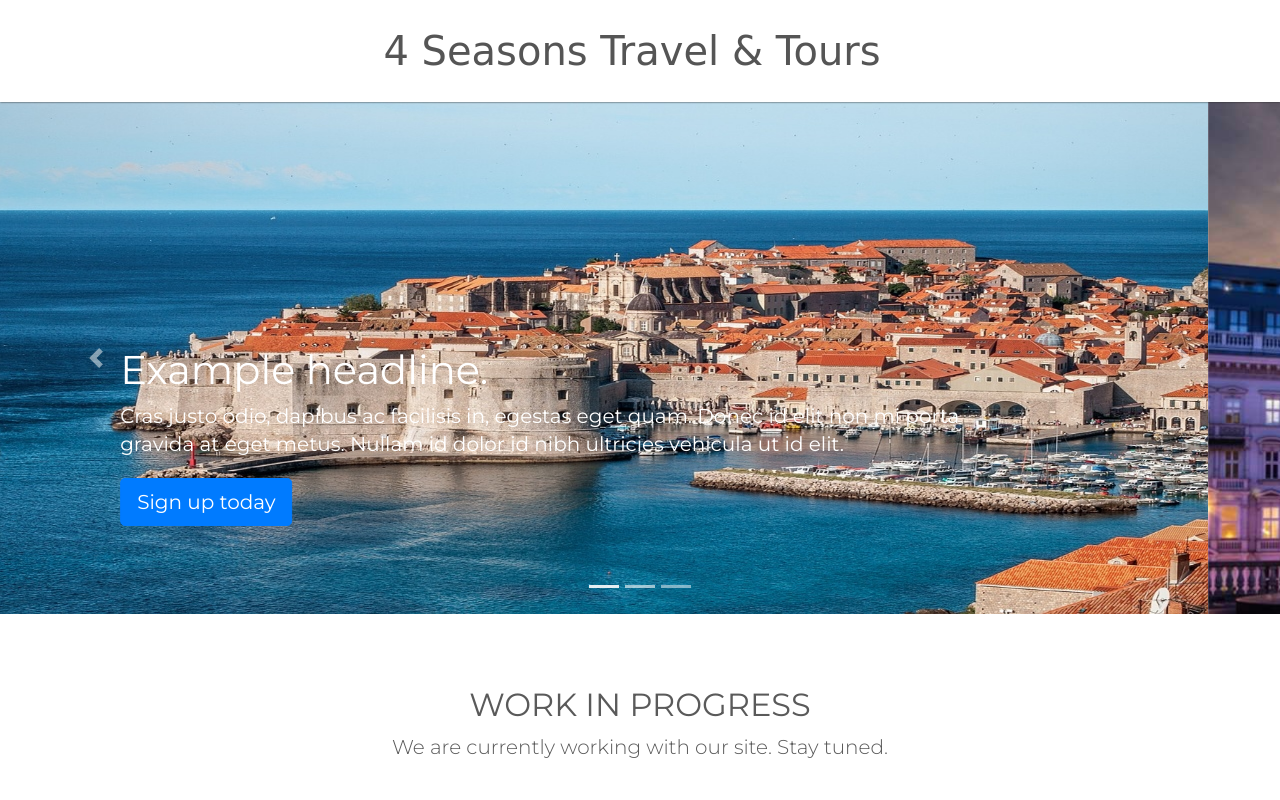
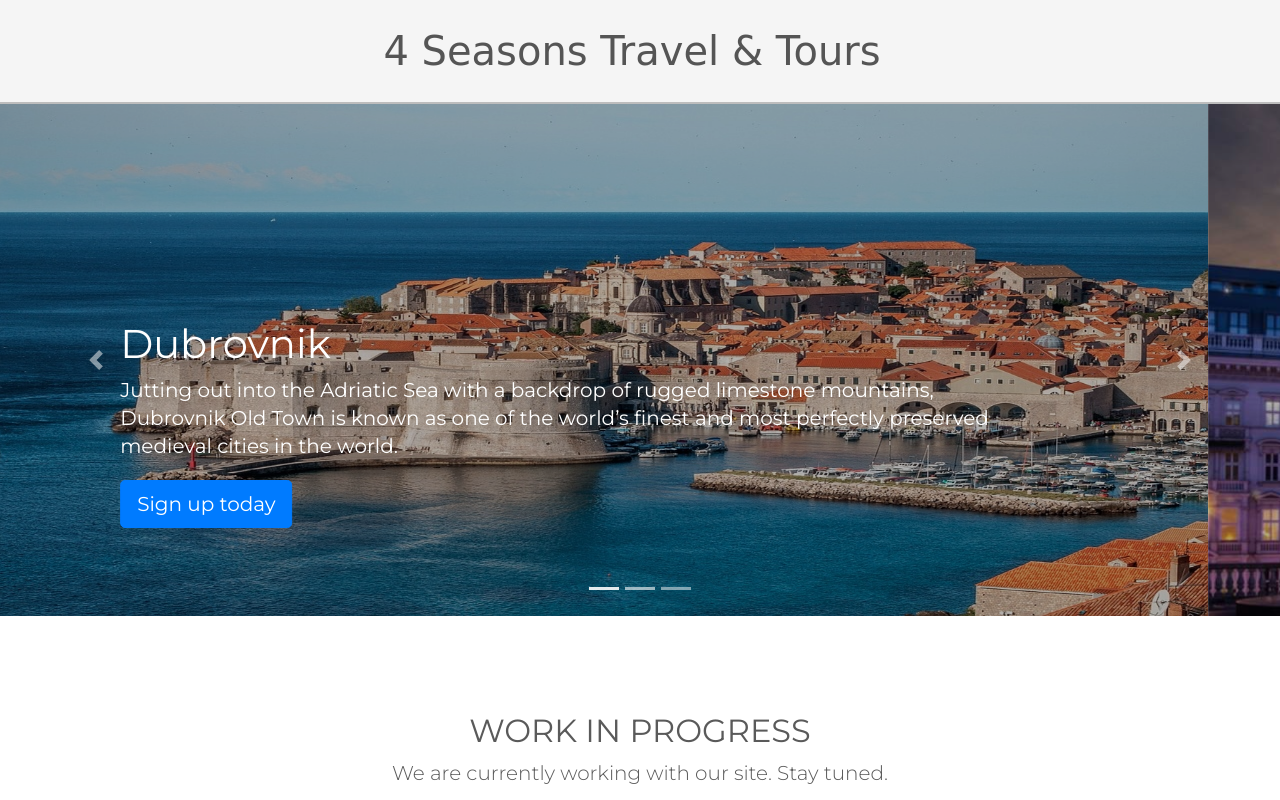
Before and after one commit to ingridafeimi/4seasons, a plain HTML site: page index.html in a window 1280 px wide. Shown: the top 800 px of the page. Drawn offline with nearby package versions, Linux system fonts and the light colour scheme; a web font is replaced by a local one.

Commit message:
ndryshime te vogla

```diff
--- a/assets/css/style.css
+++ b/assets/css/style.css
@@ -10,6 +10,8 @@ h1, h2, h3, h4, h5, h6, p {
 
 .navbar {
     justify-content: center;
+    background: whitesmoke;
+    border-bottom: 2px solid #bdbdbd;
 }
 
 .navbar-brand {
@@ -35,12 +37,20 @@ h1, h2, h3, h4, h5, h6, p {
 }
 
 header {
-    box-shadow: 0 0 2px 0 #222;
     position: relative;
     z-index: 10;
 }
 
 footer {
     padding: 30px 0;
-    background: #fefafa;
+    background: whitesmoke;
 }
+
+.opacity {
+    position: absolute;
+    width: 100%;
+    height: 100%;
+    background: black;
+    opacity: 0.3;
+    z-index: 1;
+}
--- a/index.html
+++ b/index.html
@@ -51,51 +51,56 @@
                 </ol>
                 <div class="carousel-inner">
                     <div class="carousel-item active">
+                        <div class="opacity"></div>
                         <img src="assets/images/dubrovnik.jpg" class="d-block w-100" alt="...">
                         <div class="container">
                             <div class="carousel-caption text-left">
-                                <h1>Example headline.</h1>
-                                <p>Cras justo odio, dapibus ac facilisis in, egestas eget quam. Donec id elit non mi porta gravida at eget metus. Nullam id dolor id nibh ultricies vehicula ut id elit.</p>
+                                <h1>Dubrovnik</h1>
+                                <p>Jutting out into the Adriatic Sea with a backdrop of rugged limestone mountains, Dubrovnik Old Town is known as one of the world’s finest and most perfectly preserved medieval cities in the world.</p>
                                 <p><a class="btn btn-lg btn-primary" href="#" role="button">Sign up today</a></p>
                             </div>
                         </div>
                     </div>
                     <div class="carousel-item">
+                        <div class="opacity"></div>
                         <img src="assets/images/vienna.jpg" class="d-block w-100" alt="...">
                         <div class="container">
                             <div class="carousel-caption text-left">
-                                <h1>Another example headline.</h1>
-                                <p>Cras justo odio, dapibus ac facilisis in, egestas eget quam. Donec id elit non mi porta gravida at eget metus. Nullam id dolor id nibh ultricies vehicula ut id elit.</p>
+                                <h1>Vienna</h1>
+                                <p>Vienna, Austria’s capital, lies in the country’s east on the Danube River. Its artistic and intellectual legacy was shaped by residents including Mozart, Beethoven and Sigmund Freud. The city is also known for its Imperial palaces, including Schönbrunn, the Habsburgs’ summer residence.</p>
                                 <p><a class="btn btn-lg btn-primary" href="#" role="button">Learn more</a></p>
                             </div>
                         </div>
                     </div>
                     <div class="carousel-item">
+                        <div class="opacity"></div>
                         <img src="assets/images/praha.jpg" class="d-block w-100" alt="...">
                         <div class="container">
                             <div class="carousel-caption text-left">
-                                <h1>One more for good measure.</h1>
-                                <p>Cras justo odio, dapibus ac facilisis in, egestas eget quam. Donec id elit non mi porta gravida at eget metus. Nullam id dolor id nibh ultricies vehicula ut id elit.</p>
+                                <h1>Prague</h1>
+                                <p>Prague, capital city of the Czech Republic, is bisected by the Vltava River. Nicknamed “the City of a Hundred Spires,” it's known for its Old Town Square, the heart of its historic core, with colorful baroque buildings, Gothic churches and the medieval Astronomical Clock, which gives an animated hourly show.</p>
                                 <p><a class="btn btn-lg btn-primary" href="#" role="button">Browse gallery</a></p>
                             </div>
                         </div>
                     </div>
                      <div class="carousel-item">
+                        <div class="opacity"></div>
                         <img src="assets/images/pissa.jpg" class="d-block w-100" alt="...">
                         <div class="container">
                             <div class="carousel-caption text-left">
-                                <h1>One more for good measure.</h1>
-                                <p>Cras justo odio, dapibus ac facilisis in, egestas eget quam. Donec id elit non mi porta gravida at eget metus. Nullam id dolor id nibh ultricies vehicula ut id elit.</p>
+                                <h1>Pisa</h1>
+                                <p>Pisa is a city in Italy's Tuscany region best known for its iconic Leaning Tower. Already tilting when it was completed in 1372, the 56m white-marble cylinder is the bell tower of the Romanesque, striped-marble cathedral that rises next to it in the Piazza dei Miracoli.</p>
                                 <p><a class="btn btn-lg btn-primary" href="#" role="button">Browse gallery</a></p>
                             </div>
                         </div>
                     </div>
                      <div class="carousel-item">
+                        <div class="opacity"></div>
                         <img src="assets/images/budapest.jpg" class="d-block w-100" alt="...">
                         <div class="container">
                             <div class="carousel-caption text-left">
-                                <h1>One more for good measure.</h1>
-                                <p>Cras justo odio, dapibus ac facilisis in, egestas eget quam. Donec id elit non mi porta gravida at eget metus. Nullam id dolor id nibh ultricies vehicula ut id elit.</p>
+                                <h1>Budapest</h1>
+                                <p>Budapest, Hungary’s capital, is bisected by the River Danube. Its 19th-century Chain Bridge connects the hilly Buda district with flat Pest. A funicular runs up Castle Hill to Buda’s Old Town, where the Budapest History Museum traces city life from Roman times onward.</p>
                                 <p><a class="btn btn-lg btn-primary" href="#" role="button">Browse gallery</a></p>
                             </div>
                         </div>
@@ -112,7 +117,7 @@
             </div>
 
             <section id="work-in-progres">
-                <div class="container py-5 my-4">
+                <div class="container py-5 my-5">
                     <h2 class="text-center">WORK IN PROGRESS</h2>
                     <p class="text-center">We are currently working with our site. Stay tuned.</p>
                 </div>
```
